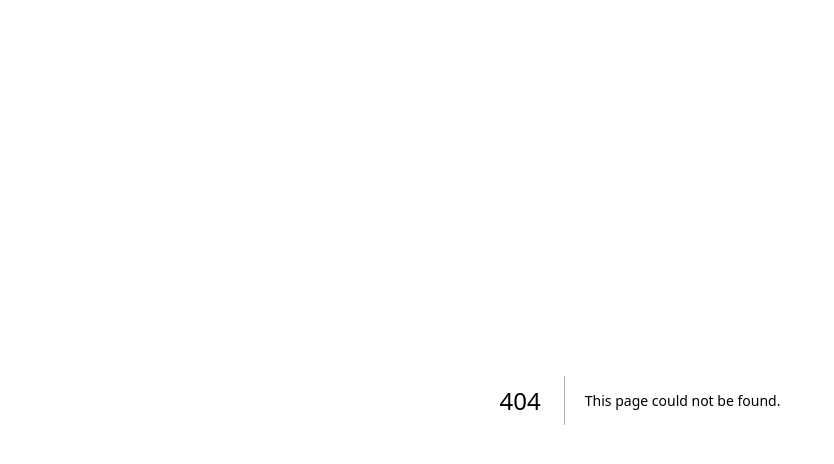
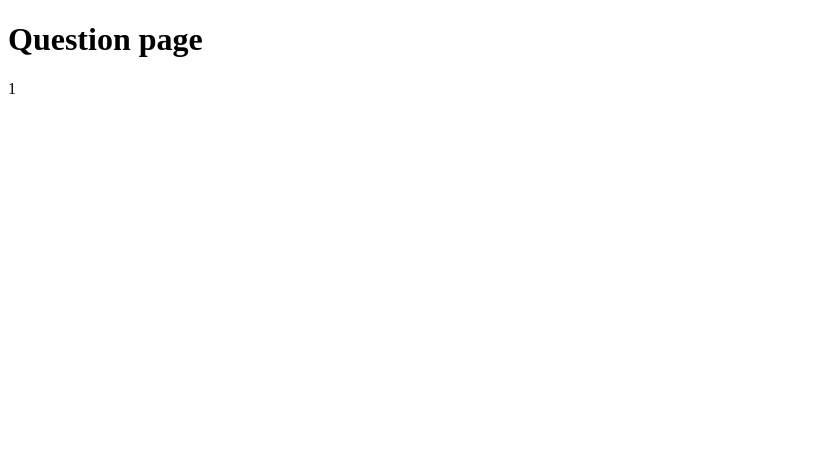
Before and after one commit to ziyu-0123/askflow-client, a Next.js app: page /question/1 in a window 1280 px wide. Before the commit this address had no page. Shown: the top 464 px of the page, without its empty margins (0-834 px from the left). Built offline with nearby package versions, Linux system fonts and the light colour scheme.

Commit message:
feat: define dynamic route with URL parameter handling

```diff
--- /dev/null
+++ b/src/pages/question/[id].tsx
@@ -0,0 +1,33 @@
+import Head from 'next/head'
+import type { GetServerSidePropsContext } from 'next'
+
+type PropsType = {
+  id: string
+}
+
+export default function Question(props: PropsType) {
+  return <>
+    <Head>
+      <title>Question</title>
+      <meta name="description" content="question page" />
+      <meta name="viewport" content="width=device-width, initial-scale=1" />
+      <link rel="icon" href="/favicon.ico" />
+    </Head>
+    <main>
+      <h1>Question page</h1>
+      <p>{props.id}</p>
+    </main>
+  </>
+}
+
+export async function getServerSideProps(context: GetServerSidePropsContext) {
+  const { id = '' } = context.params as { id?: string }
+
+  // 根据 id await 获取问卷数据
+
+  return {
+    props: {
+      id,
+    }
+  }
+}
```
